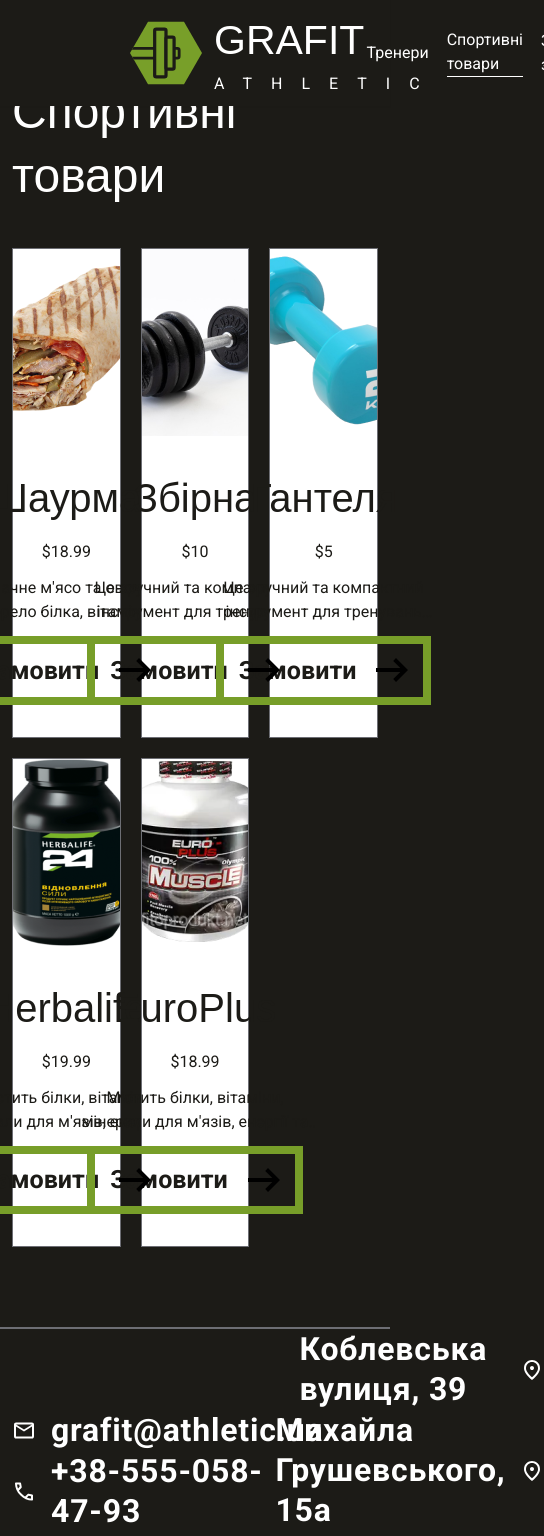
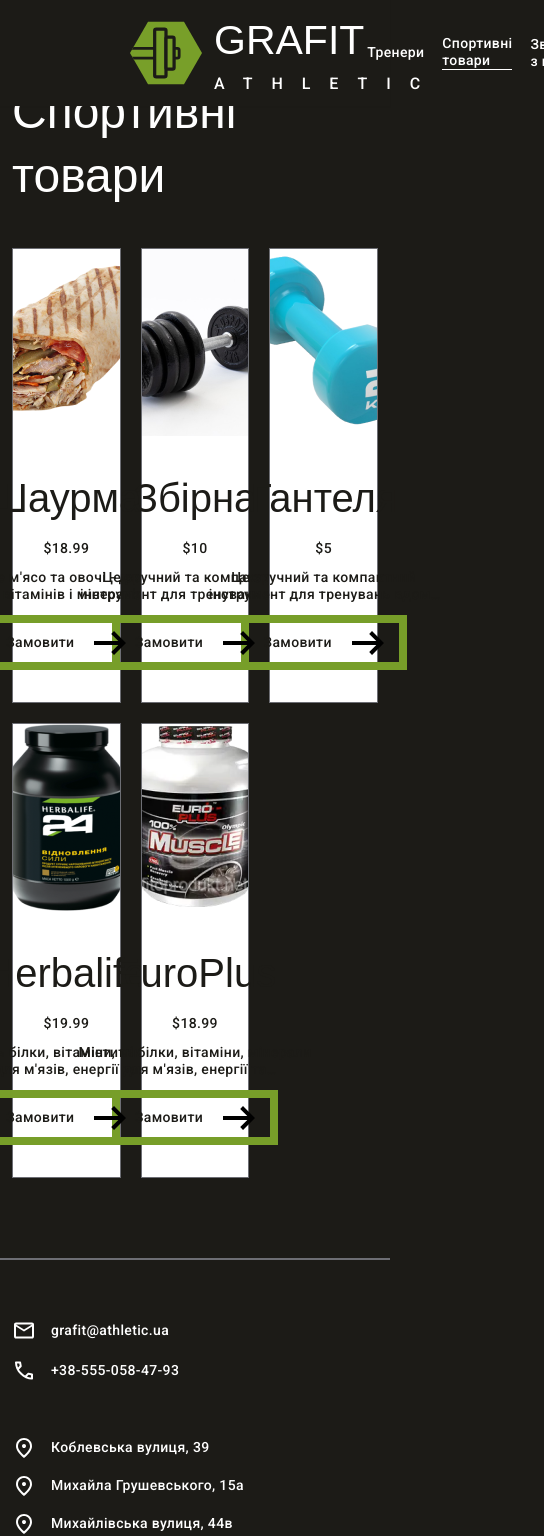
Before and after one commit to DanyloSus/grafit-athletic, a Next.js app: page /signed/products in a window 390 px wide. Shown: the top 1536 px of the page, 544 px wide, since content can reach past the window. Built offline with nearby package versions, Linux system fonts and the light colour scheme; a web font is replaced by a local one.

Commit message:
Mobile complete

```diff
--- a/app/globals.scss
+++ b/app/globals.scss
@@ -32,11 +32,7 @@
 
 p,
 a {
-  @apply text-white;
-}
-
-.rules {
-  @apply max-lg:text-[32px] max-lg:font-bold max-lg:leading-[40px] max-lg:tracking-wide;
+  @apply text-white max-lg:text-[24px] max-lg:font-bold max-lg:leading-[40px] max-lg:tracking-wide max-sm:text-[14px] max-sm:font-medium max-sm:leading-[17px];
 }
 
 a {
--- a/components/ui/Footer.tsx
+++ b/components/ui/Footer.tsx
@@ -3,8 +3,8 @@
 
 const Footer = () => {
   return (
-    <footer className="border-t-[1px] border-t-grey w-lvw sm:h-[450px] lg:h-[406px] flex justify-between items-center px-mx md:px-tx lg:px-pcx bg-black z-50 relative rules">
-      <div className="flex flex-col sm:gap-[47px] lg:gap-[35px]">
+    <footer className="border-t-[1px] border-t-grey w-lvw h-[335px] sm:h-[450px] lg:h-[406px] flex justify-between items-start sm:items-center px-[12px] max-sm:py-[58px] max-sm:flex-col sm:px-tx lg:px-pcx bg-black z-50 relative">
+      <div className="flex flex-col gap-[15px] sm:gap-[47px] lg:gap-[35px]">
         <div className="flex gap-[0.9375rem] items-center">
           <Image src="/mail.svg" alt="mail image" width={24} height={24} />
           <a href="mailto:grafit@athletic.ua">grafit@athletic.ua</a>
@@ -14,8 +14,8 @@
           <a href="tel:+385550584793">+38-555-058-47-93</a>
         </div>
       </div>
-      <div className="flex flex-col sm:gap-[35px]  ">
-        <div className="flex gap-[0.9375rem] items-center justify-end">
+      <div className="flex flex-col gap-[14px] sm:gap-[35px] text-left sm:text-right">
+        <div className="flex max-sm:flex-row-reverse gap-[0.9375rem] items-center justify-end">
           <a
             href="https://www.google.com.ua/maps/place/%D0%9A%D0%BE%D0%B1%D0%BB%D0%B5%D0%B2%D1%81%D0%BA%D0%B0%D1%8F+%D1%83%D0%BB.,+39,+%D0%9E%D0%B4%D0%B5%D1%81%D1%81%D0%B0,+%D0%9E%D0%B4%D0%B5%D1%81%D1%81%D0%BA%D0%B0%D1%8F+%D0%BE%D0%B1%D0%BB%D0%B0%D1%81%D1%82%D1%8C,+65000/@46.4846037,30.726163,17z/data=!3m1!4b1!4m6!3m5!1s0x40c631943a34cd8f:0x4877c489f26b0a6!8m2!3d46.4846!4d30.7287379!16s%2Fg%2F1tcvglmc?hl=ru&entry=ttu"
             target="_blank"
@@ -29,7 +29,7 @@
             height={24}
           />
         </div>
-        <div className="flex gap-[0.9375rem] items-center justify-end">
+        <div className="flex max-sm:flex-row-reverse gap-[0.9375rem] items-center justify-end">
           <a
             href="https://www.google.com.ua/maps/place/%D1%83%D0%BB.+%D0%9C%D0%B8%D1%85%D0%B0%D0%B8%D0%BB%D0%B0+%D0%93%D1%80%D1%83%D1%88%D0%B5%D0%B2%D1%81%D0%BA%D0%BE%D0%B3%D0%BE,+15%D0%B0,+%D0%9E%D0%B4%D0%B5%D1%81%D1%81%D0%B0,+%D0%9E%D0%B4%D0%B5%D1%81%D1%81%D0%BA%D0%B0%D1%8F+%D0%BE%D0%B1%D0%BB%D0%B0%D1%81%D1%82%D1%8C,+65000/@46.4800313,30.6882854,17z/data=!3m1!4b1!4m6!3m5!1s0x40c631f8c33842d9:0x39fbd91a8cba0260!8m2!3d46.4800276!4d30.6908603!16s%2Fg%2F11cpfd1dtx?hl=ru&entry=ttu"
             target="_blank"
@@ -43,7 +43,7 @@
             height={24}
           />
         </div>
-        <div className="flex gap-[0.9375rem] items-center justify-end">
+        <div className="flex max-sm:flex-row-reverse gap-[0.9375rem] items-center justify-end">
           <a
             href="https://www.google.com.ua/maps/place/%D0%9C%D0%B8%D1%85%D0%B0%D0%B9%D0%BB%D0%BE%D0%B2%D1%81%D0%BA%D0%B0%D1%8F+%D1%83%D0%BB.,+44%D0%B2,+%D0%9E%D0%B4%D0%B5%D1%81%D1%81%D0%B0,+%D0%9E%D0%B4%D0%B5%D1%81%D1%81%D0%BA%D0%B0%D1%8F+%D0%BE%D0%B1%D0%BB%D0%B0%D1%81%D1%82%D1%8C,+65000/@46.4625651,30.7082495,17z/data=!3m1!4b1!4m6!3m5!1s0x40c6322538aa9615:0xc4909f0a984bda87!8m2!3d46.4625614!4d30.7108244!16s%2Fg%2F11qg5hn3jd?hl=ru&entry=ttu"
             target="_blank"
```
